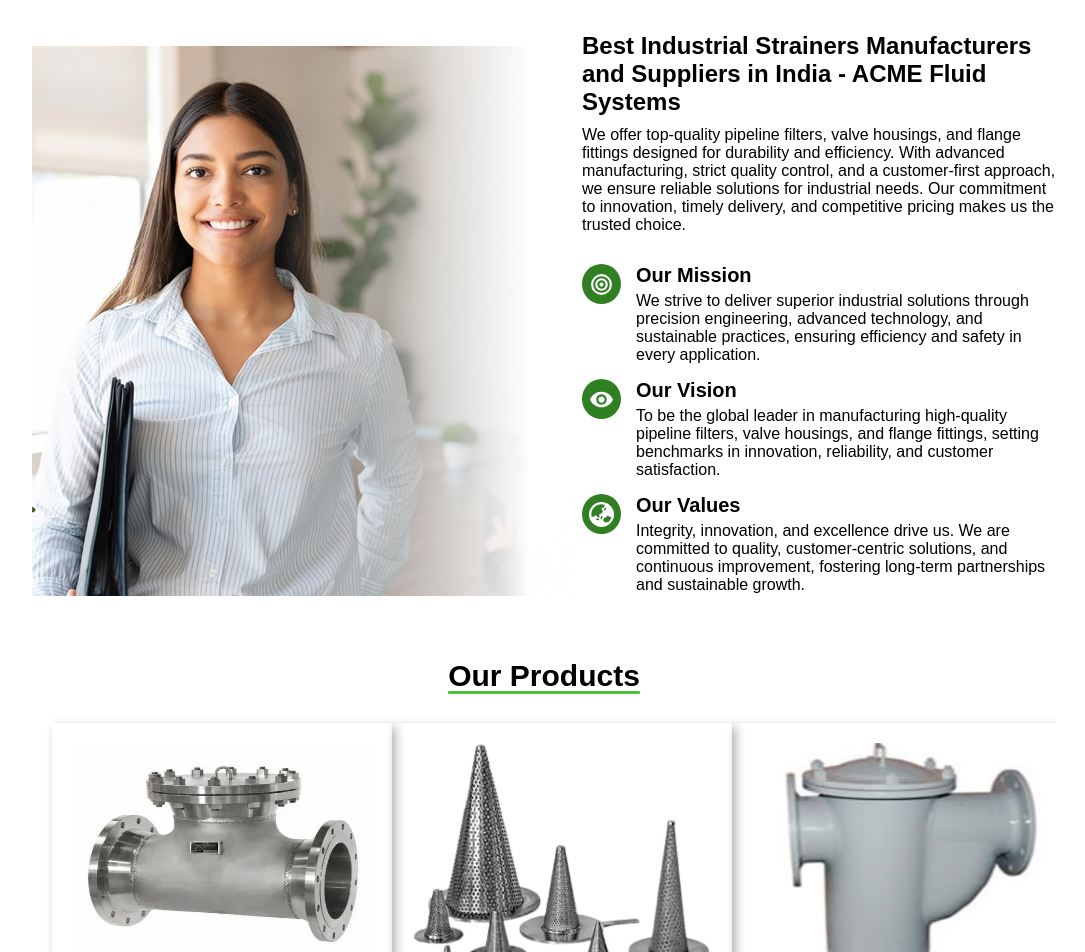
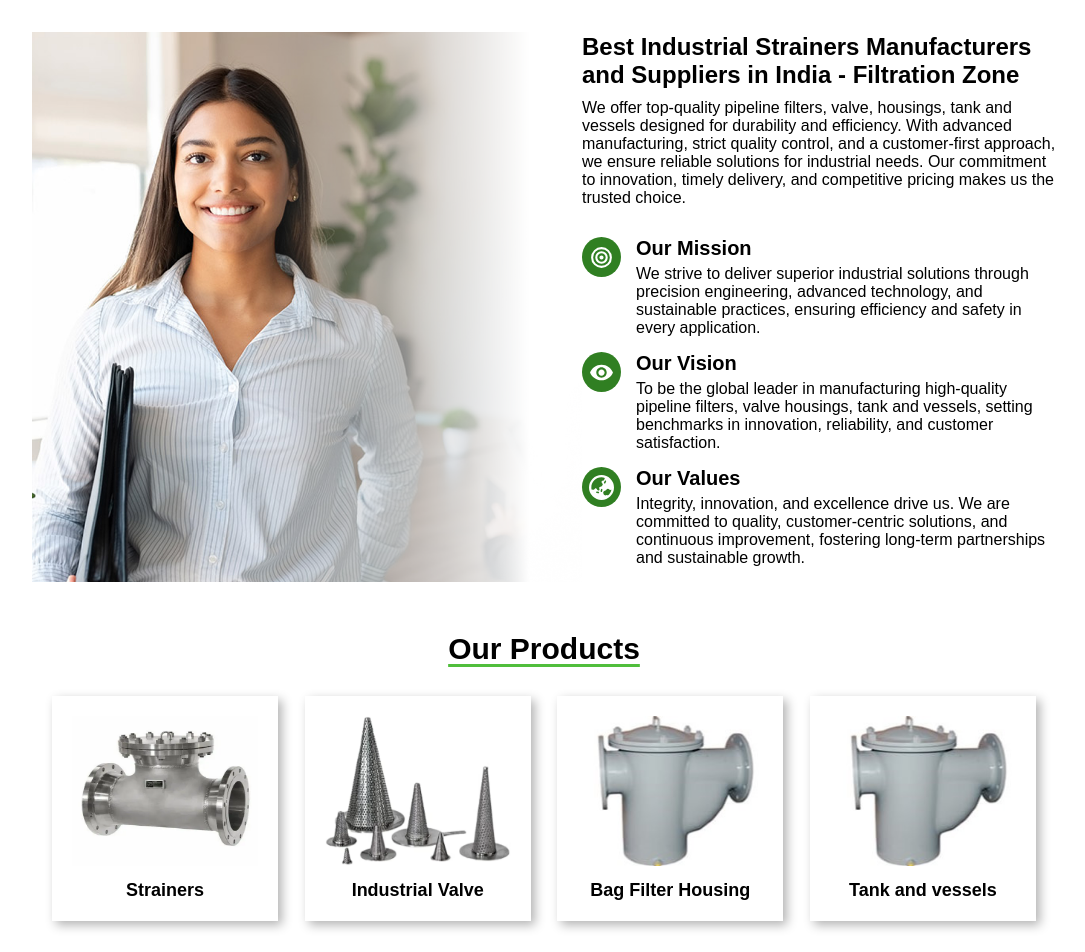
Before and after one commit to siddharthSukhadiya/filtration-zone, a React (Create React App) app: page / in a window 1280 px wide. Shown: the part 1380-2332 px from the top of the page, without its empty margins (96-1181 px from the left). Built offline with nearby package versions, Linux system fonts and the light colour scheme.

Commit message:
Update home page details

```diff
--- a/src/pages/Home.jsx
+++ b/src/pages/Home.jsx
@@ -21,7 +21,7 @@
                         <img className='company-logo' src={companyLogo} alt='Hero Banner' />
                         <div className='text'>
                             <h4 className='title'>Reliable Filtration & Fitting Solutions for Every Industry</h4>
-                            <p className='description'>Precision-engineered pipeline filters, valve housings, and flange fittings-designed for durability and efficiency in industrial applications.</p>
+                            <p className='description'>Precision-engineered pipeline filters, valve housings, and tank and vessels designed for durability and efficiency in industrial applications.</p>
                         </div>
                     </div>
                 </div>
@@ -32,12 +32,12 @@
                 <div className='about-us-wrapper'>
                     <img src={aboutUsImg} alt='About us' />
                     <div className='text'>
-                        <h4 className='title'>Leading Work That Saves Everyone's Life</h4>
+                        <h4 className='title'>Uncompromising Purity, <br /> Unwavering Performance.</h4>
                         <span className='line'></span>
-                        <p className='sub-title'>Manufacturers of Stainer, Duplex Strainer, Basket Strainer, Y Type Strainer, Self Cleaning Filter</p>
+                        <p className='sub-title'>Manufacturers of Y Type Strainer, Duplex Strainer, Basket Strainer, Cone Type Strainer, Self Cleaning Filter, Cartridge Filter, tank and vessels.</p>
                         <p className='description'>
                             Our compony is a developing business entity engrossed in manufacturing and supplying process of best quality and top class industrial standard Strainers and Filters.
-                            Our offerings in this category are inclusive of various Strainers, Bag Filters, Filter Elements, Basket Filters,etc., are the most economical engineering equipment used for protecting valuable pieces of equipment like pumps, heat exchangers and flow meters from potentially damaging particles.
+                            Our offerings in this category are inclusive of Manufacturers of Y Type Strainer, Duplex Strainer, Basket Strainer, Cone Type Strainer, Self Cleaning Filter, Cartridge filter, tank and vessels etc., are the most economical engineering equipment used for protecting valuable pieces of equipment like pumps, heat exchangers and flow meters from potentially damaging particles.
                             Our all type of filters and strainers ensure continuous fluid flow as well as hassle free operation, is a result of our adherence to the international quality standards and rigorous testing of each filter and strainer.
                         </p>
                     </div>
@@ -52,8 +52,8 @@
                 <div className='choose-us-wrapper'>
                     <img src={chooseUsBackground} alt='Choose us background' />
                     <div className='details'>
-                        <p className='title'>Best Industrial Strainers Manufacturers and Suppliers in India - ACME Fluid Systems</p>
-                        <p className='description'>We offer top-quality pipeline filters, valve housings, and flange fittings designed for durability and efficiency. With advanced manufacturing, strict quality control, and a customer-first approach, we ensure reliable solutions for industrial needs. Our commitment to innovation, timely delivery, and competitive pricing makes us the trusted choice.</p>
+                        <p className='title'>Best Industrial Strainers Manufacturers and Suppliers in India - Filtration Zone</p>
+                        <p className='description'>We offer top-quality pipeline filters, valve, housings, tank and vessels designed for durability and efficiency. With advanced manufacturing, strict quality control, and a customer-first approach, we ensure reliable solutions for industrial needs. Our commitment to innovation, timely delivery, and competitive pricing makes us the trusted choice.</p>
                         <div className='list'>
                             <div className='list-items'>
                                 <div className='icon'><TbTarget /></div>
@@ -66,7 +66,7 @@
                                 <div className='icon'><MdRemoveRedEye /></div>
                                 <div className='data'>
                                     <p className='heading'>Our Vision</p>
-                                    <p className='description'>To be the global leader in manufacturing high-quality pipeline filters, valve housings, and flange fittings, setting benchmarks in innovation, reliability, and customer satisfaction.</p>
+                                    <p className='description'>To be the global leader in manufacturing high-quality pipeline filters, valve housings, tank and vessels, setting benchmarks in innovation, reliability, and customer satisfaction.</p>
                                 </div>
                             </div>
                             <div className='list-items'>
@@ -89,21 +89,27 @@
                     </div>
                     <div className='list'>
                         <div className='item'>
+                            <NavLink to='/products' state={{ section: 'strainers' }}>
+                                <img src={teeStrainers} alt='Strainers' />
+                                <p>Strainers</p>
+                            </NavLink>
+                        </div>
+                        <div className='item'>
                             <NavLink to='/products' state={{ section: 'industrial-valve' }}>
-                                <img src={teeStrainers} alt='Industrial Valve' />
+                                <img src={filtersImg} alt='Industrial Valve' />
                                 <p>Industrial Valve</p>
                             </NavLink>
                         </div>
                         <div className='item'>
-                            <NavLink to='/products' state={{ section: 'pipeline-strainers' }}>
-                                <img src={filtersImg} alt='Pipeline Strainers & Filters' />
-                                <p>Pipeline Strainers & Filters</p>
+                            <NavLink to='/products' state={{ section: 'bag-filter' }}>
+                                <img src={filterHousingImg} alt='Bag Filter Housings' />
+                                <p>Bag Filter Housing</p>
                             </NavLink>
                         </div>
                         <div className='item'>
-                            <NavLink to='/products' state={{ section: '' }}>
-                                <img src={filterHousingImg} alt='Filter Housings' />
-                                <p>Filter Housings</p>
+                            <NavLink to='/products' state={{ section: 'tank-vessels' }}>
+                                <img src={filterHousingImg} alt='Tank and Vessels' />
+                                <p>Tank and vessels</p>
                             </NavLink>
                         </div>
                     </div>
--- a/src/pages/Products.jsx
+++ b/src/pages/Products.jsx
@@ -51,7 +51,7 @@
                         </div>
                     </div>
                 </section>
-                <section id='pipeline-strainers' className='pipeline-strainers-section'>
+                <section id='strainers' className='pipeline-strainers-section'>
                     <h3 className='section-heading'>Pipeline Strainers</h3>
                     <div className='product-list'>
                         <div className='product-card'>
--- a/src/pages/styles/home.css
+++ b/src/pages/styles/home.css
@@ -112,47 +112,6 @@
         }
     }
 
-    .products {
-        margin: 50px 0;
-
-        .products-wrapper {
-            .heading {
-                margin-bottom: 30px;
-            }
-
-            .list {
-                display: flex;
-                justify-content: space-between;
-                margin: 20px 0;
-                padding: 0 20px;
-
-                .item {
-                    box-shadow: 4px 4px 10px rgba(0, 0, 0, 0.3);
-                    padding: 20px;
-
-                    a {
-                        color: #000000;
-                        cursor: pointer;
-                    }
-
-                    img {
-                        width: 300px;
-                        height: 230px;
-                        margin-bottom: 10px;
-                        cursor: pointer;
-                    }
-
-                    p {
-                        text-align: center;
-                        font-weight: 600;
-                        font-size: 18px;
-                        cursor: pointer;
-                    }
-                }
-            }
-        }
-    }
-
     .choose-us {
         margin: 50px 0;
 
@@ -219,6 +178,66 @@
         }
     }
 
+    .products {
+        margin: 50px 0;
+
+        .products-wrapper {
+            .heading {
+                margin-bottom: 30px;
+            }
+
+            .list {
+                display: flex;
+                flex-wrap: wrap;
+                justify-content: space-between;
+                gap: 16px;
+                padding: 0 20px;
+                margin: 20px 0;
+
+                .item {
+                    width: calc(25% - 20px);
+                    box-shadow: 4px 4px 10px rgba(0, 0, 0, 0.3);
+                    padding: 20px;
+                    overflow: hidden;
+                    text-align: center;
+                    transition: transform 0.3s ease;
+
+                    a {
+                        color: #000000;
+                        cursor: pointer;
+                    }
+
+                    img {
+                        width: 100%;
+                        height: 150px;
+                        margin-bottom: 10px;
+                        cursor: pointer;
+                    }
+
+                    p {
+                        text-align: center;
+                        font-weight: 600;
+                        font-size: 18px;
+                        cursor: pointer;
+                    }
+                }
+
+                .item:hover {
+                    transform: translateY(-5px);
+                }
+            }
+
+            @media (max-width: 768px) {
+                .list {
+                    .item {
+                        width: 100%;
+                        margin-bottom: 20px;
+                    }
+                }
+            }
+        }
+    }
+
     @media (max-width: 768px) {
         .hero-section .hero-wrapper {
             display: block;
@@ -277,17 +296,6 @@
             }
         }
 
-        .products .products-wrapper {
-            .list {
-                display: block;
-                text-align: center;
-
-                .item {
-                    margin-bottom: 20px;
-                }
-            }
-        }
-
         .choose-us .choose-us-wrapper {
             flex-direction: column;
 
```
